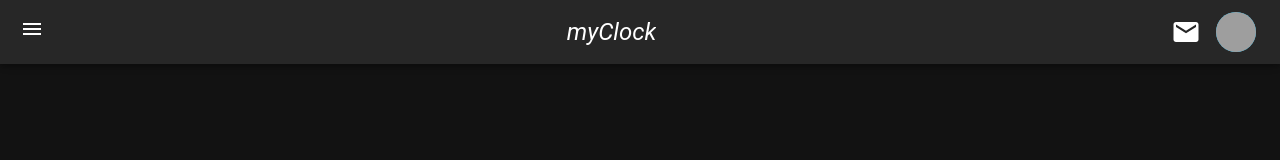
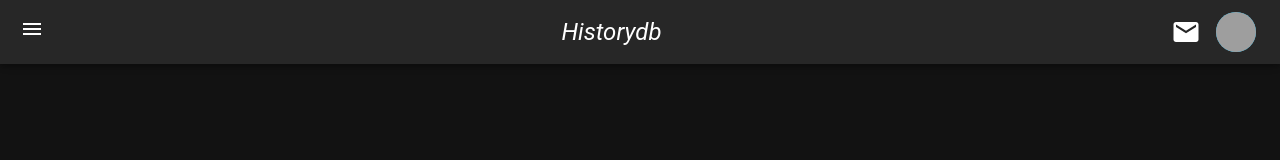
Before and after one commit to grrlopes/historydb, a React (Vite) app in the folder frontend/: page / in a window 1280 px wide. Shown: the top 160 px of the page. Built offline with nearby package versions, Linux system fonts and the light colour scheme; grey boxes are pictures that could not be loaded.

Commit message:
Changed project name

```diff
--- a/frontend/src/components/navbar/TopAppbar.tsx
+++ b/frontend/src/components/navbar/TopAppbar.tsx
@@ -62,7 +62,7 @@ const TopAppBar = (props: Props) => {
         </IconButton>
 
         <Typography variant="h5" fontStyle={"italic"} noWrap component="div">
-          myClock
+          Historydb
         </Typography>
         <S.MenuIcon>
           <Mail sx={{ fontSize: 30 }} />
```
